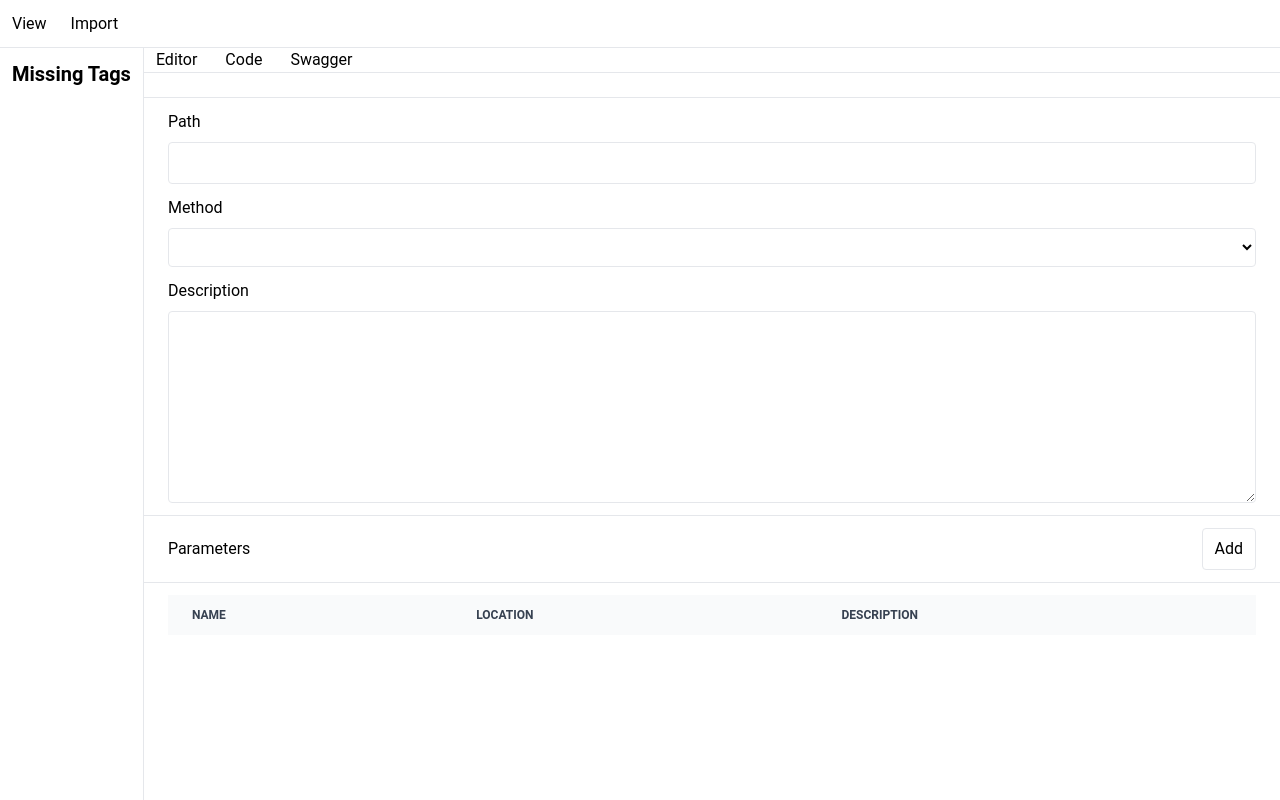
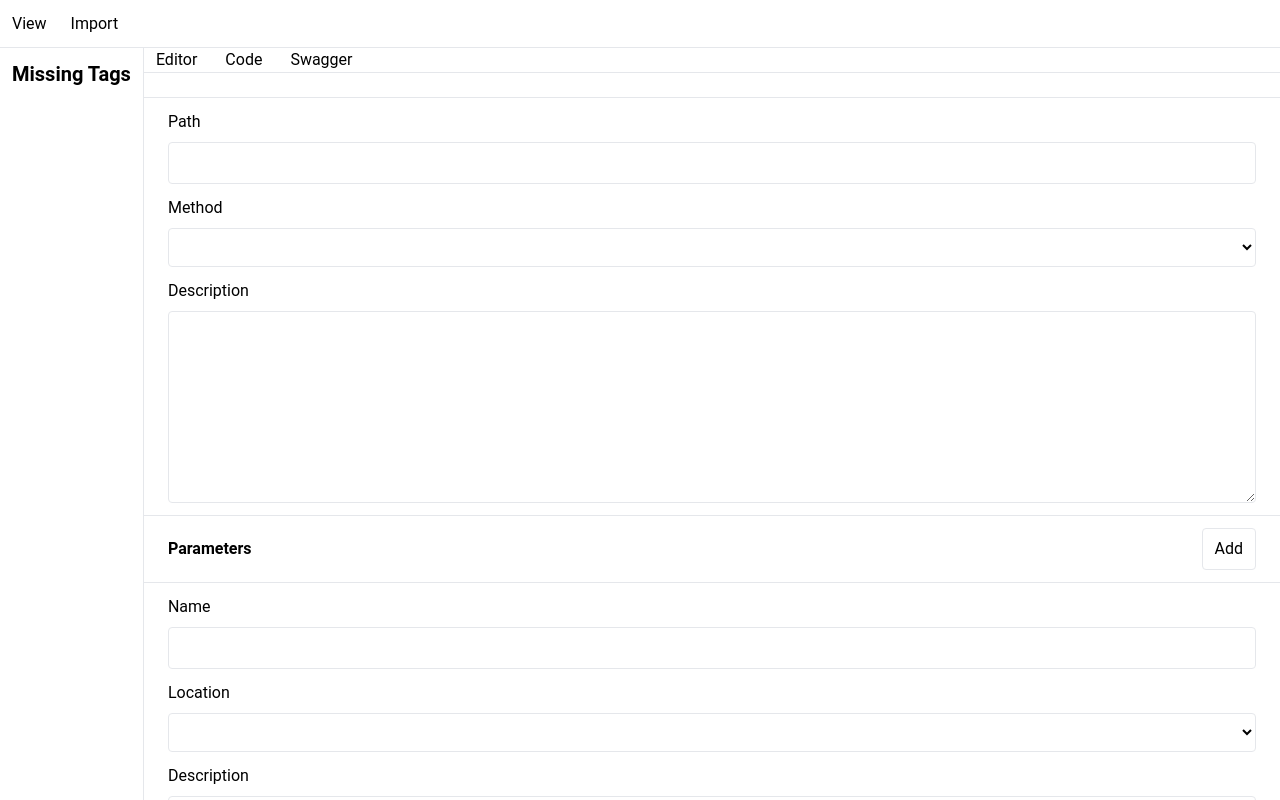
Before and after one commit to ChristianNik/swagger-editor, a Vue app: page /new in a window 1280 px wide. Built offline with nearby package versions, Linux system fonts and the light colour scheme.

Commit message:
Add parameter form

```diff
--- /dev/null
+++ b/src/components/AddParameter.vue
@@ -0,0 +1,66 @@
+<script lang="ts">
+export type ResponseFormData = {
+  name: string;
+  location: ParameterType | string;
+  description: string;
+};
+</script>
+
+<script setup lang="ts">
+import { ref } from "vue";
+import {
+  availableParameterTypes,
+  type ParameterType,
+} from "@/lib/available-parameters";
+
+defineEmits<{
+  (e: "close"): void;
+  (e: "submit", value: ResponseFormData): void;
+}>();
+
+const formData = ref<ResponseFormData>({
+  name: "",
+  location: "",
+  description: "",
+});
+</script>
+
+<template>
+  <form
+    class="space-y-3"
+    @submit.prevent="$emit('submit', formData)"
+  >
+    <label>
+      Name
+      <input
+        type="text"
+        v-model="formData.name"
+      />
+    </label>
+
+    <label>
+      Location
+      <select v-model="formData.location">
+        <option
+          v-for="method in availableParameterTypes"
+          :value="method"
+        >
+          {{ method.toUpperCase() }}
+        </option>
+      </select>
+    </label>
+
+    <label>
+      Description
+      <textarea
+        class="h-32"
+        type="text"
+        v-model="formData.description"
+      />
+    </label>
+
+    <div class="flex justify-end">
+      <button type="submit">Add Parameter</button>
+    </div>
+  </form>
+</template>
--- a/src/views/AddOrEditTab.vue
+++ b/src/views/AddOrEditTab.vue
@@ -2,7 +2,10 @@
 import MethodDisplay from "../components/MethodDisplay.vue";
 import { ref } from "vue";
 import ParametersTable from "@/components/ParametersTable.vue";
+import AddParameter from "@/components/AddParameter.vue";
 import { ParameterManager } from "@/lib/parameter-manager";
+import type { ResponseFormData } from "@/components/AddParameter.vue";
+import type { ParameterType } from "@/lib/available-parameters";
 
 interface PathFormData {
   path: string;
@@ -24,6 +27,10 @@ function handleAddParameterClick() {
   formData.value.parameters.add("status", "query");
 }
 
+function handleAddParameter(data: ResponseFormData) {
+  formData.value.parameters.add(data.name, data.location as ParameterType, data.description);
+}
+
 function handleEditParameter(name: string) {
   formData.value.parameters.update(name, {
     name: "bob",
@@ -38,7 +45,7 @@ function handleDeleteParameter(name: string) {
 <template>
   <h1 class="px-6 py-3 border-b flex gap-3 sticky top-0 bg-white z-10">
     <MethodDisplay :method="formData.method" />
-    {{ formData.path }}
+    <b>{{ formData.path }}</b>
   </h1>
 
   <div class="px-6 py-3 space-y-3">
@@ -75,7 +82,7 @@ function handleDeleteParameter(name: string) {
   <h2
     class="px-6 py-3 border-y flex gap-3 justify-between items-center sticky top-0 bg-white z-10"
   >
-    Parameters
+    <b>Parameters</b>
     <button
       data-type="primary"
       @click="handleAddParameterClick"
@@ -83,6 +90,9 @@ function handleDeleteParameter(name: string) {
       Add
     </button>
   </h2>
+  <div class="px-6 py-3 space-y-3">
+    <AddParameter @submit="handleAddParameter" />
+  </div>
   <div class="px-6 py-3 space-y-3">
     <ParametersTable
       :data="formData.parameters.parameters"
```
